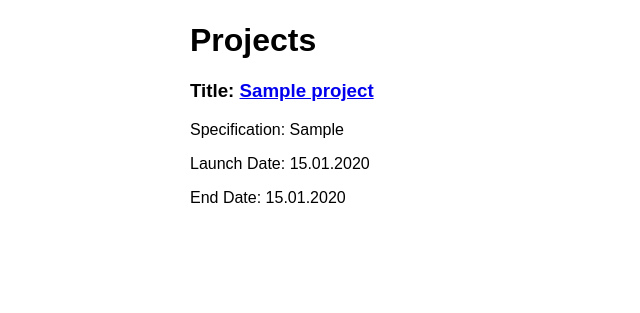
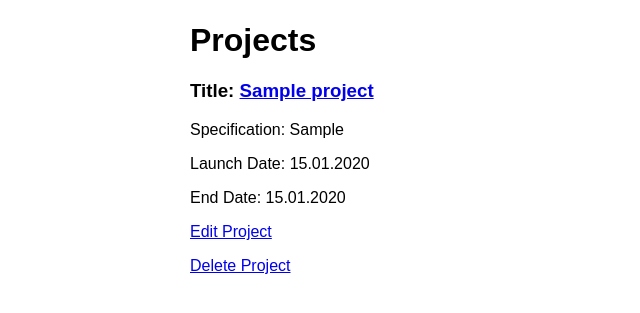
Before and after one commit to Colorados/IssueTracker, a Django app: page /projects/ in a window 1280 px wide. Shown: the part 38-351 px from the top of the page, without its empty margins (0-640 px from the left). Run offline with Django 3.2, Linux system fonts and the light colour scheme; tables that the repository leaves empty hold one stand-in row (values such as "Sample post"); parts of the project's set-up code (start-up, migrations or seed data) failed here and were passed over; some libraries are stand-ins or nearby versions.

Commit message:
Добавлены ссылки на удаление и редактирование проекта со страницы просмотра списка проектов

```diff
--- a/source/issue_tracker/templates/projects/project_list_view.html
+++ b/source/issue_tracker/templates/projects/project_list_view.html
@@ -9,5 +9,7 @@
         <p>Specification: {{ project.specification }}</p>
         <p>Launch Date: {{ project.launch_date|date:'d.m.Y' }}</p>
         <p>End Date: {{ project.end_date|date:'d.m.Y' }}</p>
+        <p><a href="{% url 'project_edit' project.pk %}">Edit Project</a></p>
+        <p><a href="{% url 'project_delete' project.pk %}">Delete Project</a></p>
     {% endfor %}
 {% endblock %}
```
